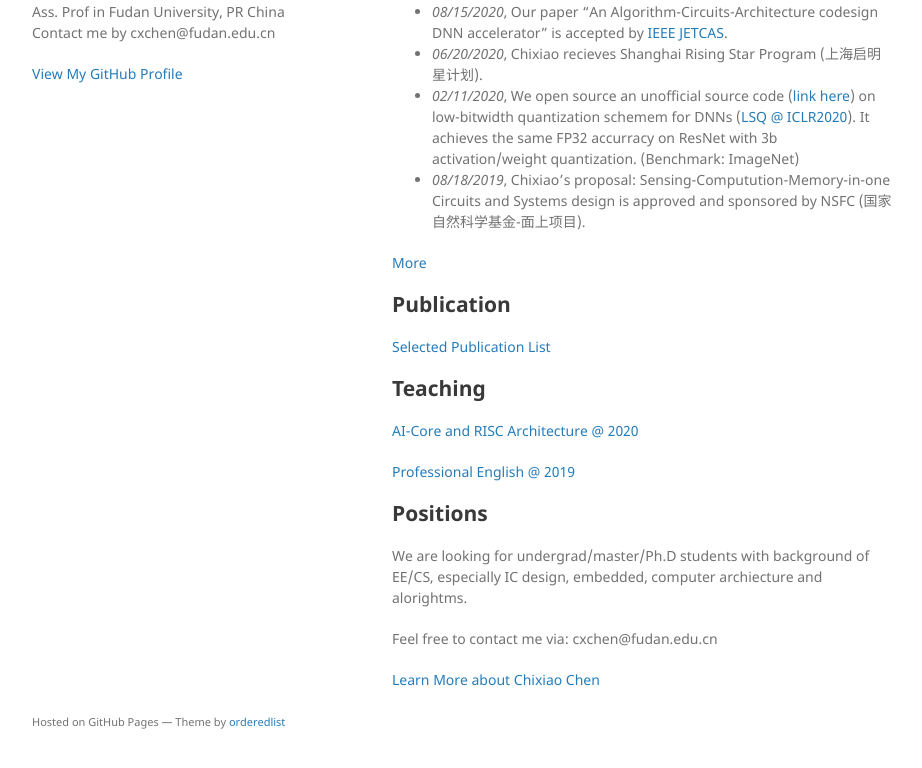
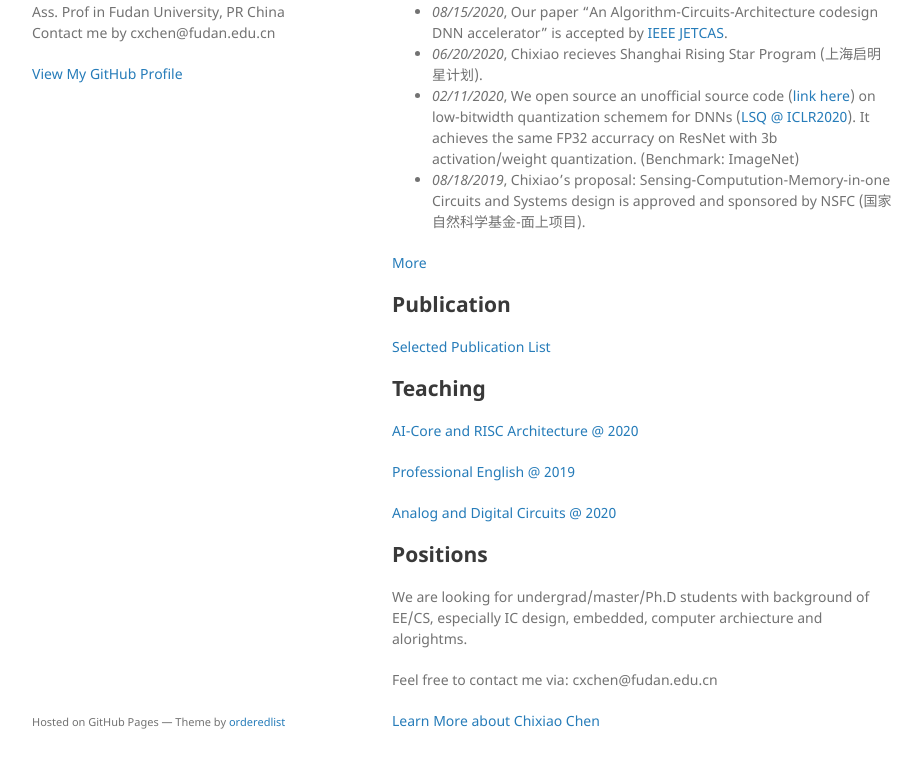
Before and after one commit to cihlab/cihlab.github.io, a Jekyll site: the page built from index.md, in a window 1280 px wide and 1168 px high. Shown: the part 367-1135 px from the top of the window, without its empty margins (178-1100 px from the left). Built offline with Jekyll 4.4.1, drawn with Linux system fonts in a browser that asks for light colours; our own code applies the rules of GitHub Pages for plain Markdown files.

Commit message:
Update index.md

```diff
--- a/index.md
+++ b/index.md
@@ -31,6 +31,8 @@ A brief chinese introduction can be found via [FAET faculty website](http://faet
 
 [Professional English @ 2019](./course/peng.md)
 
+[Analog and Digital Circuits @ 2020](./course/ckt20.md)
+
 ## Positions
 
 We are looking for undergrad/master/Ph.D students with background of EE/CS, especially IC design, embedded, computer archiecture and alorightms.
```
